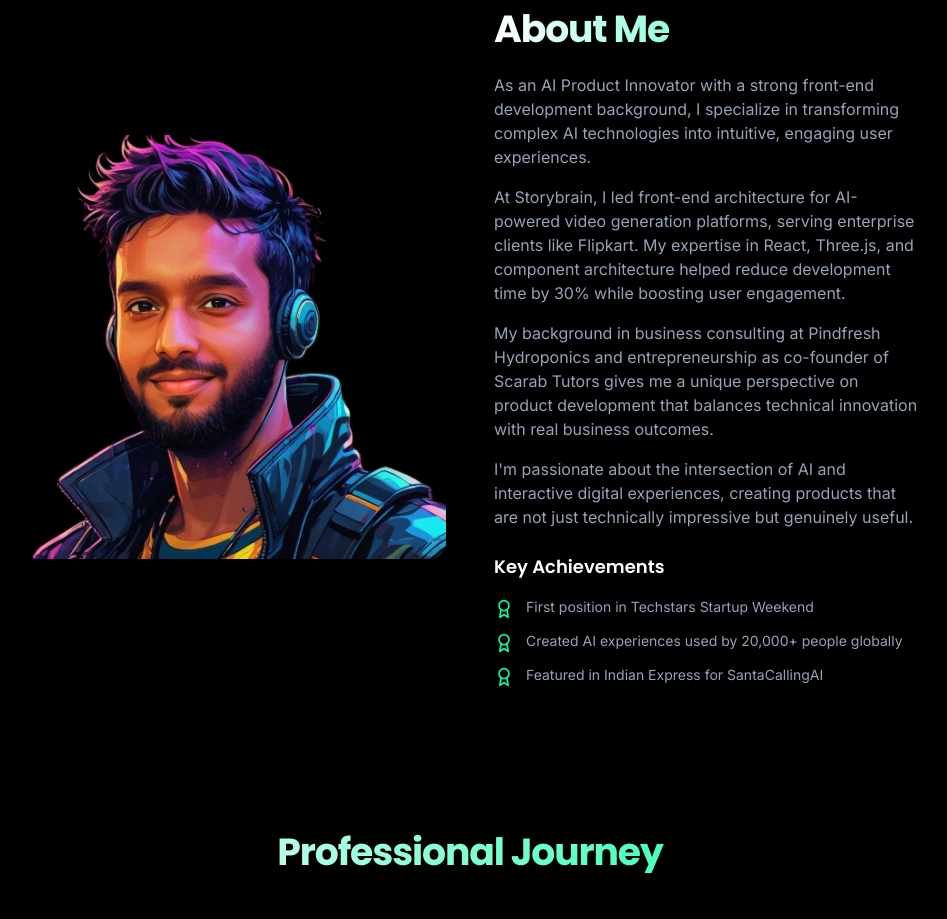
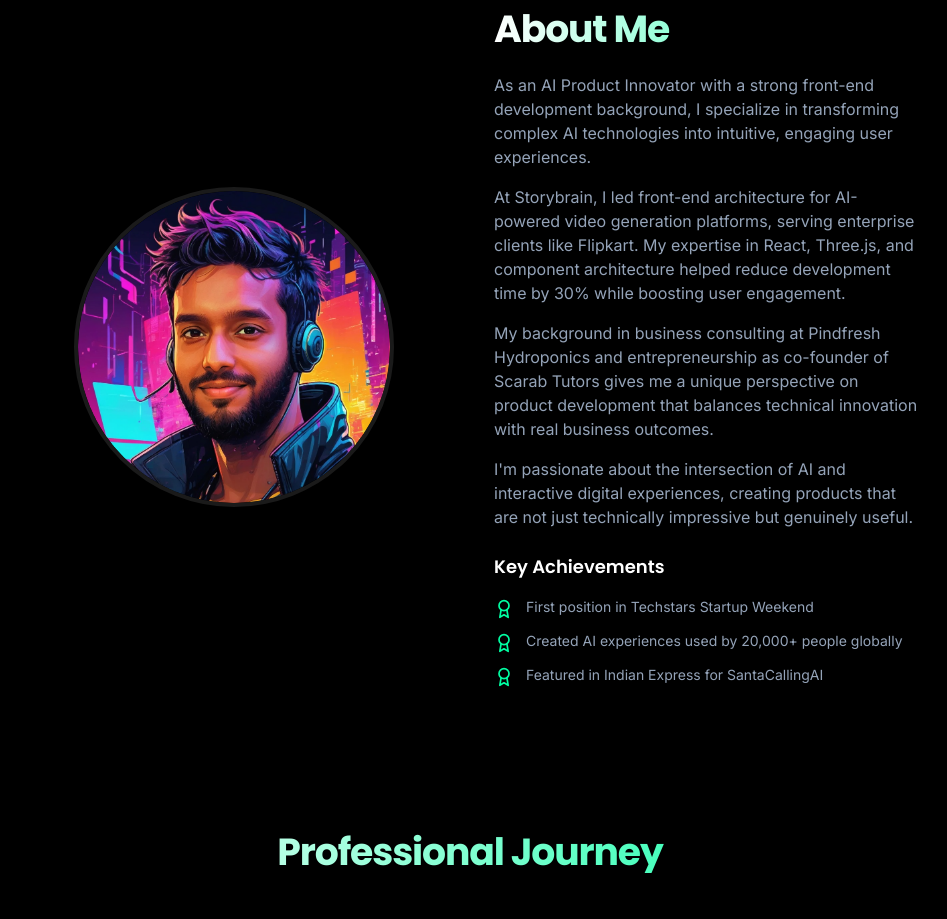
Before and after one commit to sidharth-n/new-portfolio, a React (Vite) app: page / in a window 1280 px wide. Shown: the part 1740-2659 px from the top of the page, without its empty margins (170-1117 px from the left). Built offline with nearby package versions, Linux system fonts and the light colour scheme.

Commit message:
updat headshot

```diff
--- a/src/components/About.tsx
+++ b/src/components/About.tsx
@@ -29,12 +29,14 @@ const About: React.FC<AboutProps> = ({ setActiveSection }) => {
         className="max-w-4xl mx-auto"
       >
         <div className="flex flex-col md:flex-row gap-12 items-center">
-          <div className="w-full md:w-1/2">
-            <img
-              src="/images/headshot.png"
-              alt="Profile"
-              className="rounded-2xl w-full object-cover aspect-square"
-            />
+          <div className="w-full md:w-1/2 flex justify-center">
+            <div className="relative w-72 h-72 sm:w-80 sm:h-80 rounded-full overflow-hidden border-4 border-white/10 shadow-xl">
+              <img
+                src="/images/headshot_cropped.jpg"
+                alt="Profile"
+                className="absolute w-full h-full object-cover object-[0%_0%]"
+              />
+            </div>
           </div>
           <div className="w-full md:w-1/2">
             <h2 className="text-section font-bold mb-6 text-gradient">
```
Also changed, not shown: public/images/headshot_cropped.jpg (added).
